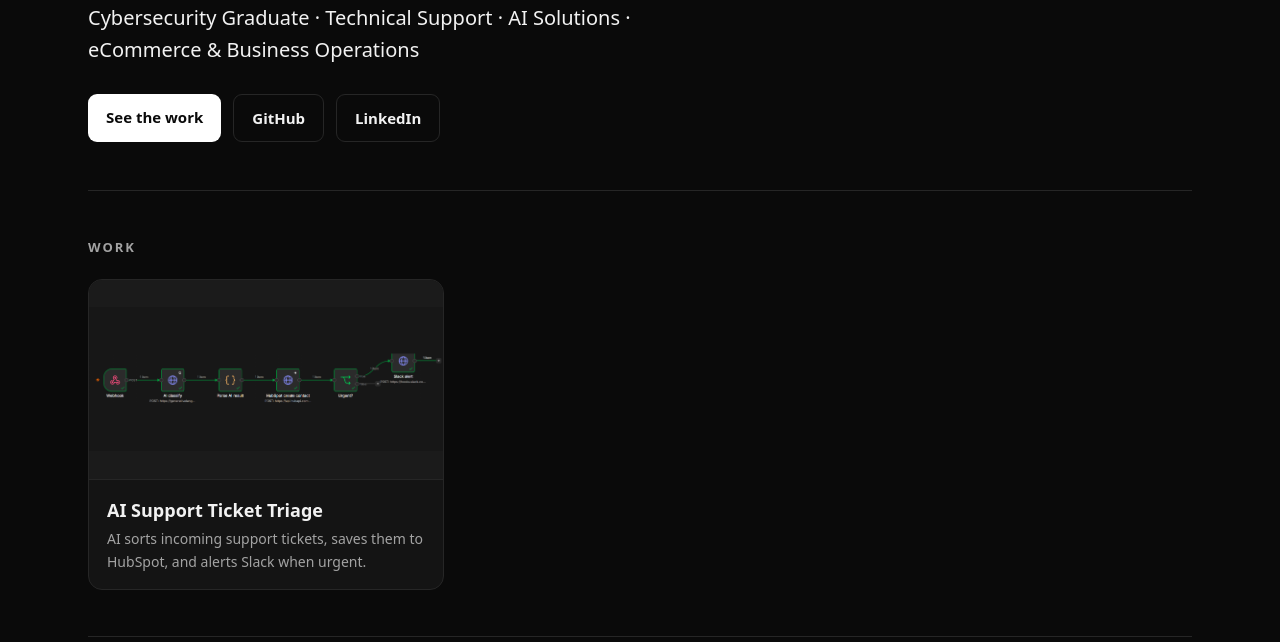
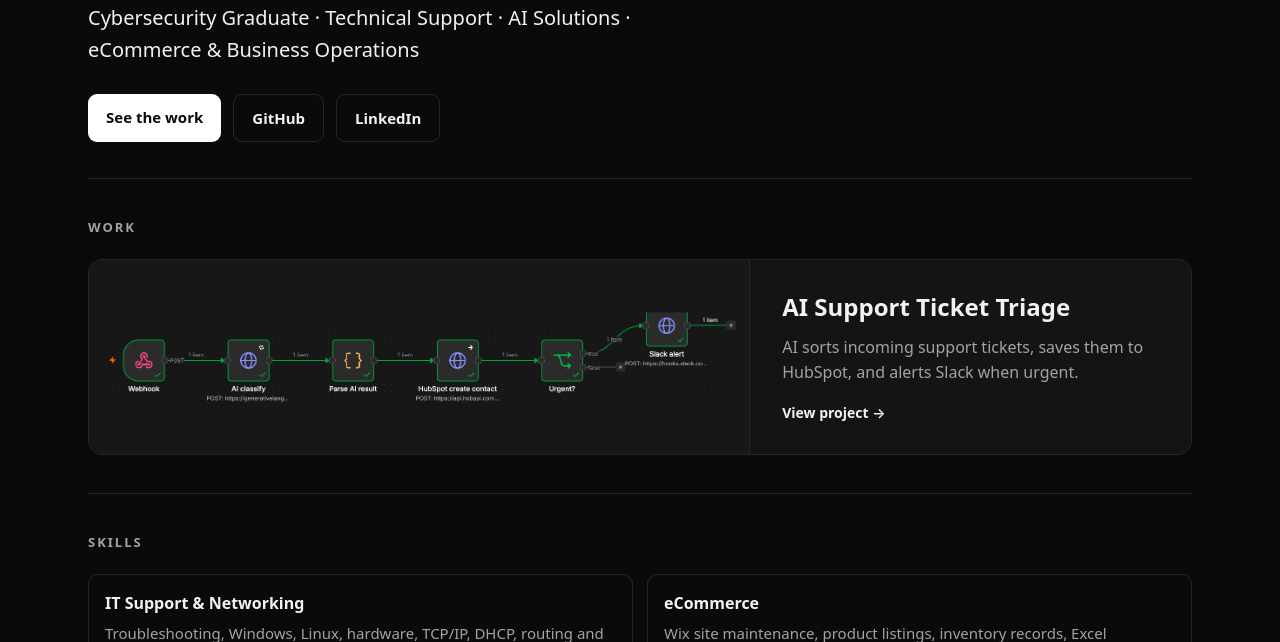
Before and after one commit to jacobjohnson-ai/jacobjohnson-ai.github.io, a plain HTML site: page index.html in a window 1280 px wide. Shown: the part 158-800 px from the top of the page. Drawn offline with Linux system fonts and the light colour scheme.

Commit message:
Wider project card, clearer workflow image, headline line break, tighter spacing, scrollbar gap

```diff
--- a/index.html
+++ b/index.html
@@ -11,8 +11,8 @@
 *{box-sizing:border-box;margin:0;padding:0}
 html{scroll-behavior:smooth}
 ::-webkit-scrollbar{width:8px;height:8px}
-::-webkit-scrollbar-track{background:transparent}
-::-webkit-scrollbar-thumb{background:#3a3a3a;border-radius:8px}
+::-webkit-scrollbar-track{background:transparent;margin:6px 0}
+::-webkit-scrollbar-thumb{background:#3a3a3a;border-radius:8px;border:2px solid transparent;background-clip:padding-box}
 ::-webkit-scrollbar-thumb:hover{background:#5a5a5a}
 ::-webkit-scrollbar-button{display:none;width:0;height:0}
 @supports not selector(::-webkit-scrollbar){*{scrollbar-width:thin;scrollbar-color:#3a3a3a transparent}}
@@ -25,14 +25,14 @@ a{color:var(--accent);text-decoration:none}a:hover{text-decoration:underline}
 nav{display:flex;justify-content:space-between;align-items:center;padding:22px 0}
 nav b{font-size:17px;letter-spacing:.2px}
 nav div a{color:var(--mute);margin-left:22px;font-size:15px}
-header{padding:24px 0 48px}
+header{padding:24px 0 36px}
 h1{font-size:clamp(32px,5vw,50px);line-height:1.12;max-width:760px;letter-spacing:-.5px}
 header p{color:var(--mute);font-size:18px;max-width:640px;margin-top:18px}
 .btns{margin-top:28px;display:flex;gap:12px;flex-wrap:wrap}
 .btn{display:inline-block;padding:11px 18px;border-radius:9px;font-weight:600;font-size:15px}
 .btn.p{background:#fff;color:#0a0a0a}.btn.s{border:1px solid var(--line);color:var(--ink)}
 .btn:hover{text-decoration:none;opacity:.9}
-section{padding:46px 0;border-top:1px solid var(--line)}
+section{padding:38px 0;border-top:1px solid var(--line)}
 h2{font-size:13px;letter-spacing:2px;text-transform:uppercase;color:var(--mute);margin-bottom:22px}
 .card{background:var(--card);border:1px solid var(--line);border-radius:14px;overflow:hidden}
 .card img{display:block;width:100%;border-bottom:1px solid var(--line)}
@@ -65,7 +65,12 @@ footer{padding:40px 0 60px;border-top:1px solid var(--line);color:var(--mute);fo
 .cards{display:grid;grid-template-columns:repeat(auto-fill,minmax(300px,1fr));gap:18px}
 a.pc{display:block;background:var(--card);border:1px solid var(--line);border-radius:14px;overflow:hidden;color:var(--ink);transition:border-color .2s,transform .2s}
 a.pc:hover{text-decoration:none;border-color:var(--accent);transform:translateY(-2px)}
-a.pc img{display:block;width:100%;aspect-ratio:16/9;object-fit:contain;background:#1b1b1b;border-bottom:1px solid var(--line)}
+a.pc{display:grid;grid-template-columns:3fr 2fr;align-items:center}
+a.pc img{display:block;width:100%;height:100%;object-fit:contain;background:#171717;border-right:1px solid var(--line);padding:10px}
+.pc div{padding:28px 32px!important}.pc h3{font-size:24px!important}.pc p{font-size:16px!important;margin-top:8px!important}.pc .go{display:inline-block;margin-top:16px;color:var(--ink);font-size:14px;font-weight:600}
+@media(max-width:900px){a.pc{grid-template-columns:1fr}a.pc img{border-right:0;border-bottom:1px solid var(--line)}}
+@media(min-width:900px){.nw{white-space:nowrap}}
+.cards>a.pc{grid-column:1/-1}
 .pc div{padding:16px 18px}.pc h3{font-size:18px}.pc p{color:var(--mute);font-size:14px;margin-top:4px}
 .back{display:inline-block;margin:6px 0 20px;color:var(--mute);font-size:15px}
 
@@ -104,7 +109,7 @@ body.lock{overflow:hidden}
 
 <header>
 <h1>Jacob Johnson</h1>
-<p style="font-size:20px;color:var(--ink);margin-top:10px">Cybersecurity Graduate · Technical Support · AI Solutions · eCommerce &amp; Business Operations</p>
+<p style="font-size:20px;color:var(--ink);margin-top:10px"><span class="nw">Cybersecurity Graduate · Technical Support · AI Solutions ·</span> <span class="nw">eCommerce &amp; Business Operations</span></p>
 <div class="btns"><a class="btn p" href="/#work">See the work</a><a class="btn s" href="https://github.com/jacobjohnson-ai">GitHub</a><a class="btn s" href="https://www.linkedin.com/in/jacob-j-8a08501a5/">LinkedIn</a></div>
 </header>
 
@@ -112,8 +117,8 @@ body.lock{overflow:hidden}
 <h2>Work</h2>
 <div class="cards">
 <a class="pc" href="/projects/ai-ticket-triage.html" data-modal="/projects/ai-ticket-triage.html">
-<img src="/img/triage-thumb.png" alt="AI Support Ticket Triage workflow">
-<div><h3>AI Support Ticket Triage</h3><p>AI sorts incoming support tickets, saves them to HubSpot, and alerts Slack when urgent.</p></div>
+<img src="/img/triage-card.png" alt="AI Support Ticket Triage workflow">
+<div><h3>AI Support Ticket Triage</h3><p>AI sorts incoming support tickets, saves them to HubSpot, and alerts Slack when urgent.</p><span class="go">View project →</span></div>
 </a>
 </div>
 </section>
```
Also changed, not shown: projects/ai-ticket-triage.html (+2 -2 lines), img/triage-card.png (added).
